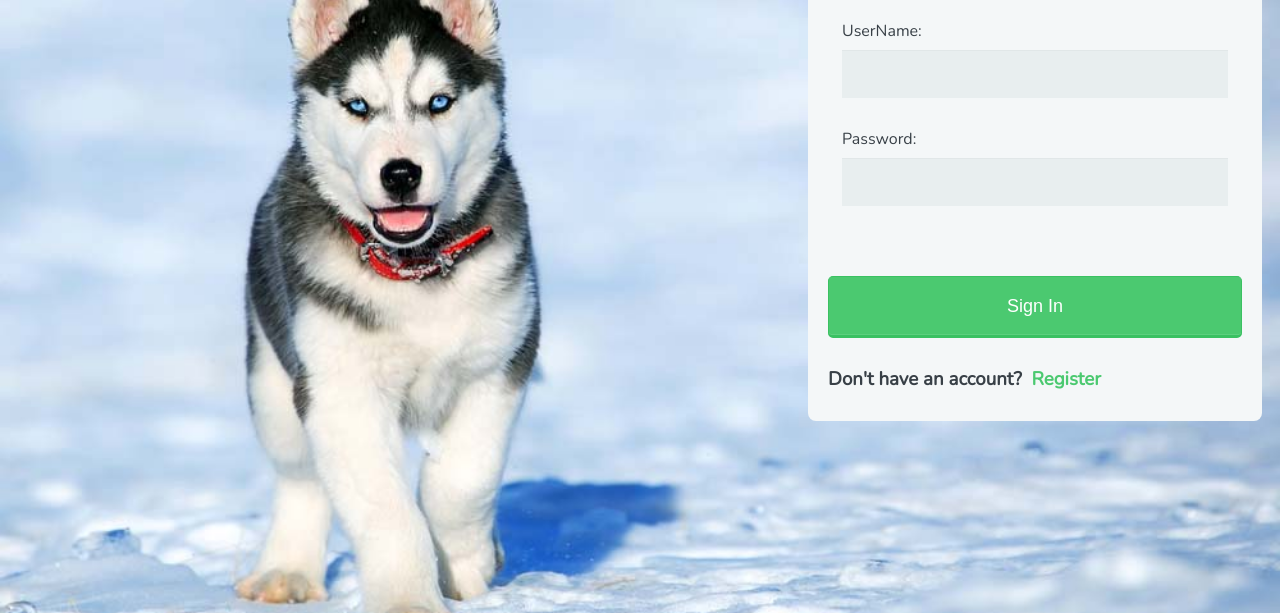
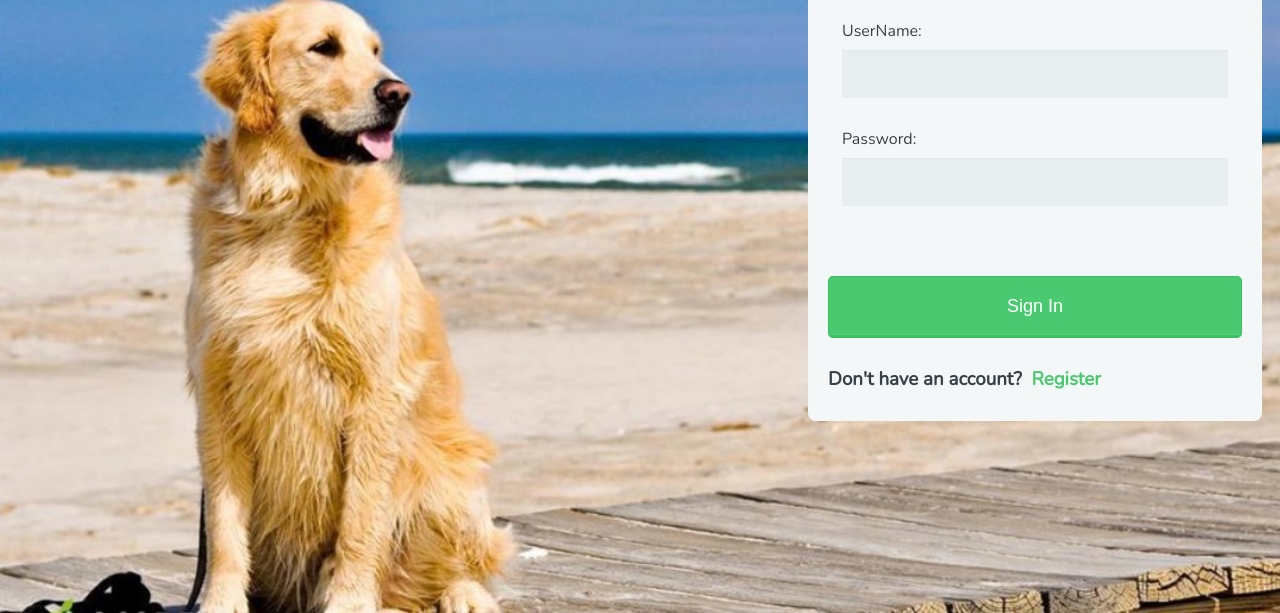
Before and after one commit to steven160505/pm_spm, a website: page public/html/login.html in a window 1280 px wide. Shown: the part 187-800 px from the top of the page. Drawn offline with nearby package versions, Linux system fonts and the light colour scheme; files that its build step writes are made by us from their sources; files whose address does not match are found by name.

Commit message:
modify signin page

```diff
--- a/public/html/login.html
+++ b/public/html/login.html
@@ -6,6 +6,11 @@
     <link href='https://fonts.googleapis.com/css?family=Nunito:400,300' rel='stylesheet' type='text/css'>
     <!-- <link rel="stylesheet" href="css/main.css"> -->
     <link rel="stylesheet" type="text/css" href="css/register.css">
+    <style type="text/css" media="screen">
+        body{
+            background-image: url('../img/golden_retriever.png');
+        }
+    </style>
 </head>
 
 <body>
```
Also changed, not shown: public/img/golden_retriever.jpg (added), public/img/golden_retriever.png (added).
